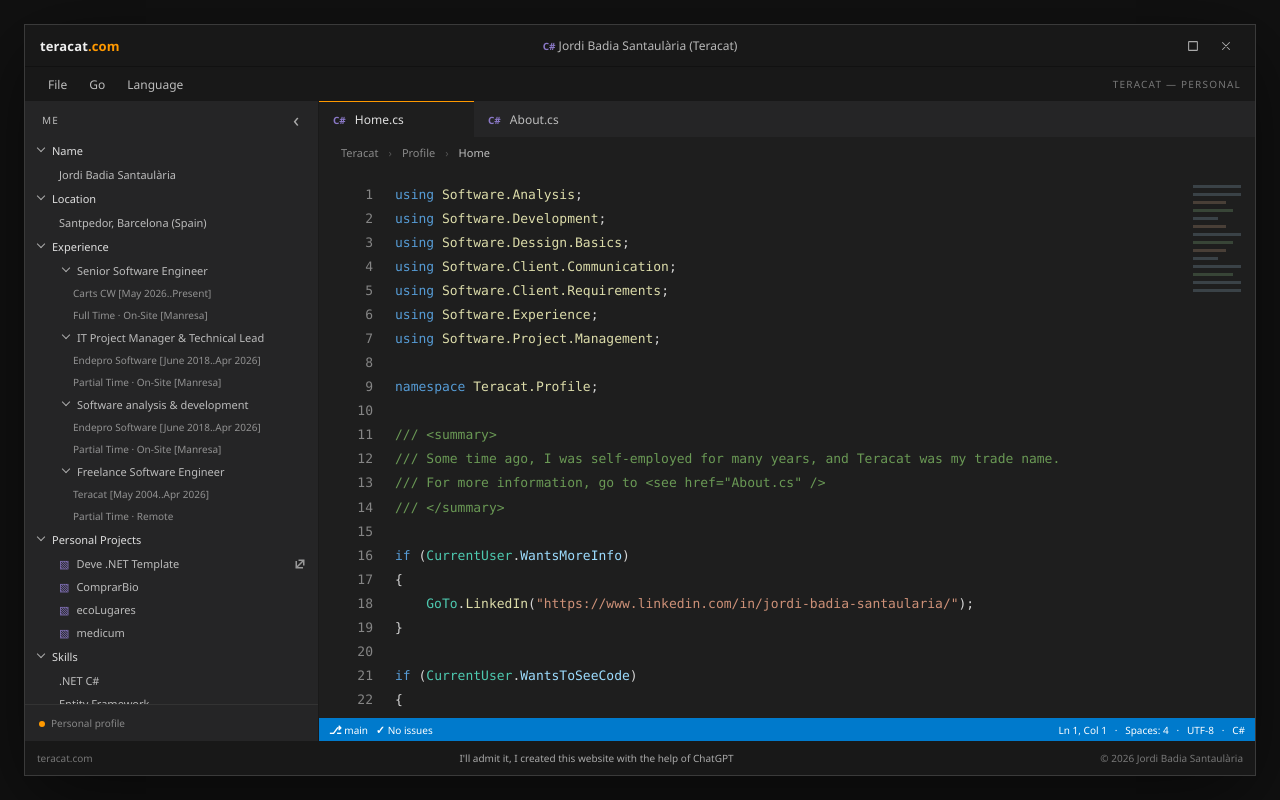
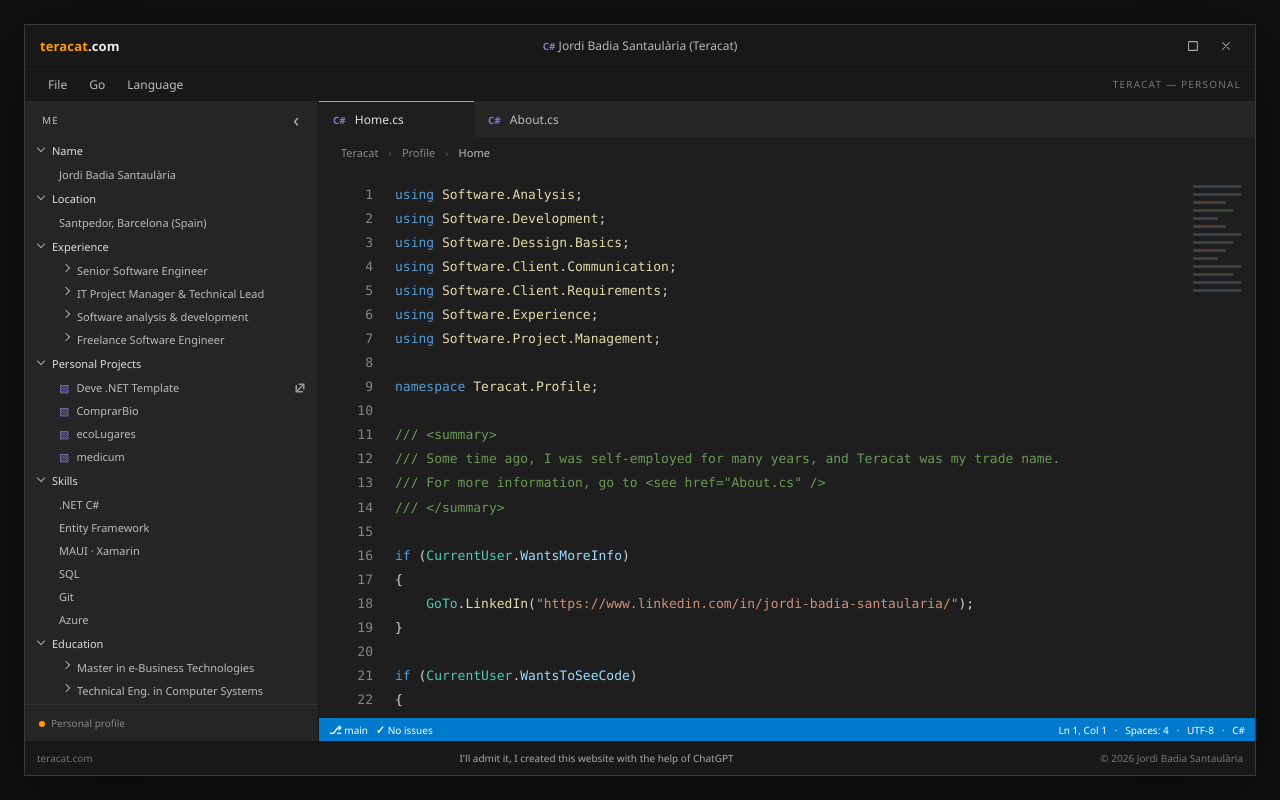
Before and after one commit to teracat/personal-web, a plain HTML site: page index.html in a window 1280 px wide. Drawn offline with Linux system fonts and the light colour scheme.

Commit message:
Some small changes

```diff
--- a/index.html
+++ b/index.html
@@ -12,7 +12,7 @@
 <body>
   <div class="ide-window">
     <header class="titlebar">
-      <a class="site-title" href="#top">teracat<span>.com</span></a>
+      <a class="site-title" href="#top"><span>teracat</span>.com</a>
       <div class="window-title"><span class="csharp-icon">C#</span> Jordi Badia Santaulària (Teracat)</div>
       <div class="window-controls">
         <button class="window-control maximize-control" type="button" aria-label="Maximize window" aria-pressed="false" data-i18n-aria="window.maximize">
@@ -71,20 +71,20 @@
           <div class="tree-branch">
             <button class="tree-folder tree-parent" type="button" aria-expanded="true" aria-controls="tree-experience"><span class="chevron">⌄</span><span data-i18n="me.experience">Experience</span></button>
             <div class="tree-children" id="tree-experience">
-              <div class="tree-branch">
-                <button class="tree-item indent-1 tree-parent role-parent" type="button" aria-expanded="true" aria-controls="tree-role-1"><span class="chevron">⌄</span><span data-i18n="me.role1">Senior Software Engineer</span></button>
+              <div class="tree-branch is-collapsed">
+                <button class="tree-item indent-1 tree-parent role-parent" type="button" aria-expanded="false" aria-controls="tree-role-1"><span class="chevron">⌄</span><span data-i18n="me.role1">Senior Software Engineer</span></button>
                 <div class="tree-children" id="tree-role-1"><div class="tree-item indent-2" data-i18n="me.role1.company">Carts CW [May 2026..Present]</div><div class="tree-item indent-2" data-i18n="me.role1.details">Full Time · On-Site [Manresa]</div></div>
               </div>
-              <div class="tree-branch">
-                <button class="tree-item indent-1 tree-parent role-parent" type="button" aria-expanded="true" aria-controls="tree-role-2"><span class="chevron">⌄</span><span data-i18n="me.role2">IT Project Manager &amp; Technical Lead</span></button>
+              <div class="tree-branch is-collapsed">
+                <button class="tree-item indent-1 tree-parent role-parent" type="button" aria-expanded="false" aria-controls="tree-role-2"><span class="chevron">⌄</span><span data-i18n="me.role2">IT Project Manager &amp; Technical Lead</span></button>
                 <div class="tree-children" id="tree-role-2"><div class="tree-item indent-2" data-i18n="me.role2.company">Endepro Software [June 2018..Apr 2026]</div><div class="tree-item indent-2" data-i18n="me.role2.details">Partial Time · On-Site [Manresa]</div></div>
               </div>
-              <div class="tree-branch">
-                <button class="tree-item indent-1 tree-parent role-parent" type="button" aria-expanded="true" aria-controls="tree-role-3"><span class="chevron">⌄</span><span data-i18n="me.role3">Software analysis &amp; development</span></button>
+              <div class="tree-branch is-collapsed">
+                <button class="tree-item indent-1 tree-parent role-parent" type="button" aria-expanded="false" aria-controls="tree-role-3"><span class="chevron">⌄</span><span data-i18n="me.role3">Software analysis &amp; development</span></button>
                 <div class="tree-children" id="tree-role-3"><div class="tree-item indent-2" data-i18n="me.role3.company">Endepro Software [June 2018..Apr 2026]</div><div class="tree-item indent-2" data-i18n="me.role3.details">Partial Time · On-Site [Manresa]</div></div>
               </div>
-              <div class="tree-branch">
-                <button class="tree-item indent-1 tree-parent role-parent" type="button" aria-expanded="true" aria-controls="tree-role-4"><span class="chevron">⌄</span><span data-i18n="me.role4">Freelance Software Engineer</span></button>
+              <div class="tree-branch is-collapsed">
+                <button class="tree-item indent-1 tree-parent role-parent" type="button" aria-expanded="false" aria-controls="tree-role-4"><span class="chevron">⌄</span><span data-i18n="me.role4">Freelance Software Engineer</span></button>
                 <div class="tree-children" id="tree-role-4"><div class="tree-item indent-2" data-i18n="me.role4.company">Teracat [May 2004..Apr 2026]</div><div class="tree-item indent-2" data-i18n="me.role4.details">Partial Time · Remote</div></div>
               </div>
             </div>
@@ -107,11 +107,15 @@
           <div class="tree-branch">
             <button class="tree-folder tree-parent" type="button" aria-expanded="true" aria-controls="tree-education"><span class="chevron">⌄</span><span data-i18n="me.education">Education</span></button>
             <div class="tree-children" id="tree-education">
-              <div class="tree-branch">
-                <button class="tree-item indent-1 tree-parent role-parent" type="button" aria-expanded="true" aria-controls="tree-degree-1"><span class="chevron">⌄</span><span data-i18n="me.degree1">Master in e-Business Technologies</span></button>
-                <div class="tree-children" id="tree-degree-1"><div class="tree-item indent-2" data-i18n="me.degree1Note">Mainly Oracle and Java</div></div>
+              <div class="tree-branch is-collapsed">
+                <button class="tree-item indent-1 tree-parent role-parent" type="button" aria-expanded="false" aria-controls="tree-degree-1"><span class="chevron">⌄</span><span data-i18n="me.degree1">Master in e-Business Technologies</span></button>
+                <div class="tree-children" id="tree-degree-2"><div class="tree-item indent-2" data-i18n="me.degree1Note">Mainly Oracle and Java</div></div>
+                <div class="tree-children" id="tree-degree-1"><div class="tree-item indent-2" data-i18n="me.degree2Note">[2001..2002]</div></div>
               </div>
-              <div class="tree-item indent-1" data-i18n="me.degree2">Technical Eng. in Computer Systems</div>
+              <div class="tree-branch is-collapsed">
+                <button class="tree-item indent-1 tree-parent role-parent" type="button" aria-expanded="false" aria-controls="tree-degree-1"><span class="chevron">⌄</span><span data-i18n="me.degree2">Technical Eng. in Computer Systems</span></button>
+                <div class="tree-children" id="tree-degree-3"><div class="tree-item indent-2" data-i18n="me.degree3Note">[1998..2002]</div></div>
+              </div>
             </div>
           </div>
         </div>
@@ -159,7 +163,7 @@
   </div>
   <div class="closed-screen" data-close-screen hidden role="dialog" aria-modal="true" aria-labelledby="closed-screen-title">
     <div class="closed-card">
-      <div class="closed-brand" id="closed-screen-title">teracat<span>.com</span></div>
+      <div class="closed-brand" id="closed-screen-title"><span>teracat</span>.com</div>
       <button class="open-window" type="button" data-i18n="window.open">Obrir</button>
     </div>
   </div>
```
